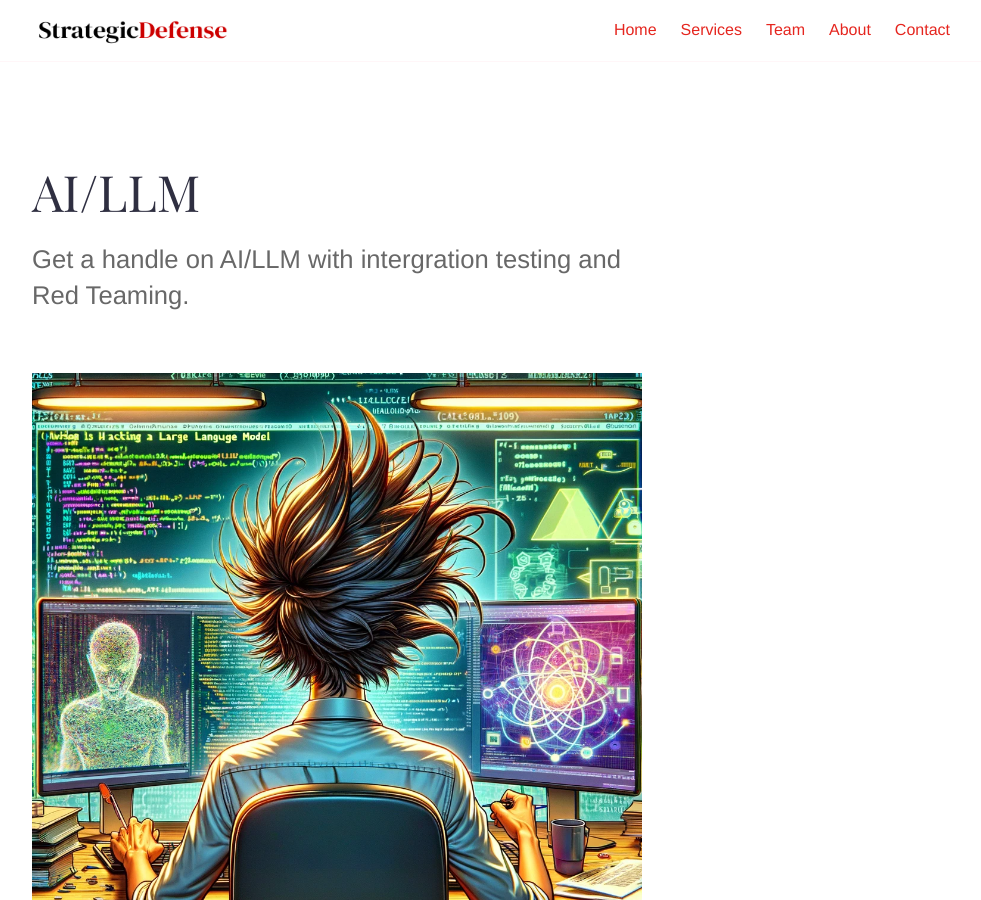
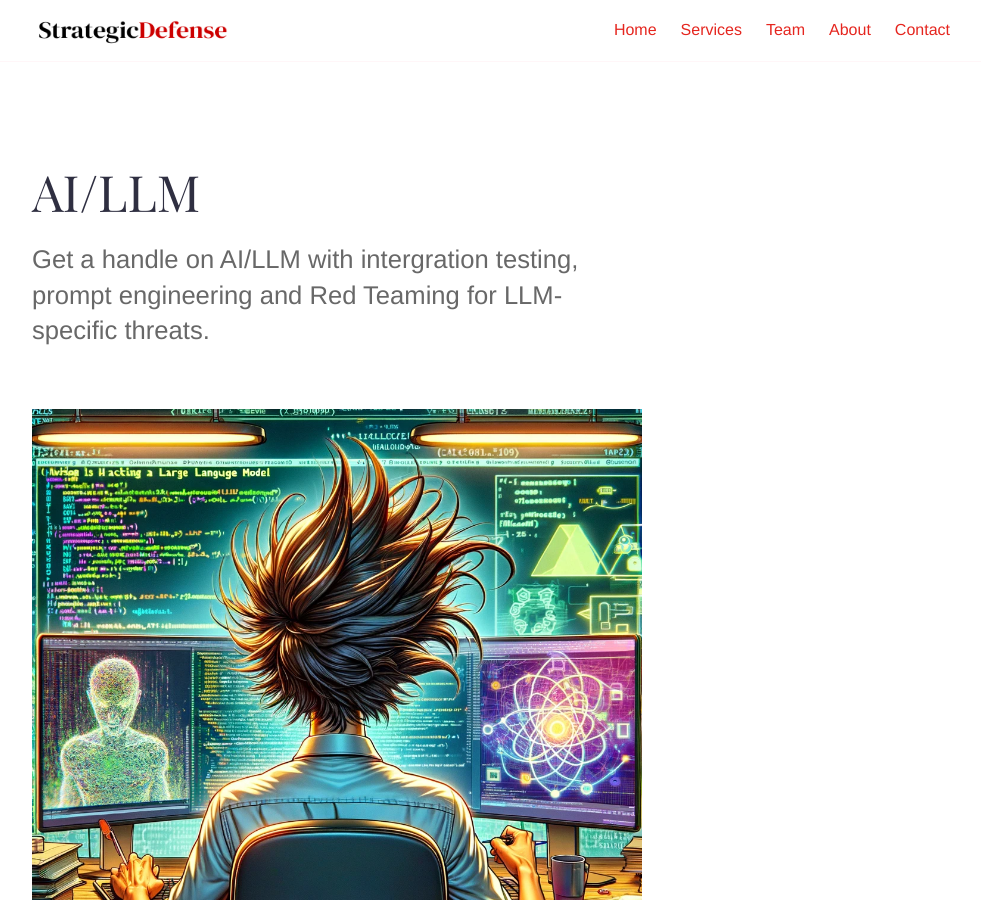
Before and after one commit to strategicdefense/strategicdefense.github.io, a Jekyll site: the page built from _services/ai-llm.md, in a window 1280 px wide and 900 px high. Shown: the whole window, without its empty margins (143-1124 px from the left). Built offline with Jekyll 4.4.1, drawn with Linux system fonts in a browser that asks for light colours.

Commit message:
tweaking services

```diff
--- a/_services/ai-llm.md
+++ b/_services/ai-llm.md
@@ -5,7 +5,7 @@ weight: 8
 description: The best defense is a good offense.
 image: "images/illustrations/llm-hair.webp"
 ---
-Get a handle on AI/LLM with intergration testing and Red Teaming.
+Get a handle on AI/LLM with intergration testing, prompt engineering and Red Teaming for LLM-specific threats.
 
 ![hacking llm](/images/illustrations/llm-hair.webp)
 
```
Also changed, not shown: _services/network.md (+1 -1 lines), _services/web-api.md (+1 -1 lines), 4 other files.
